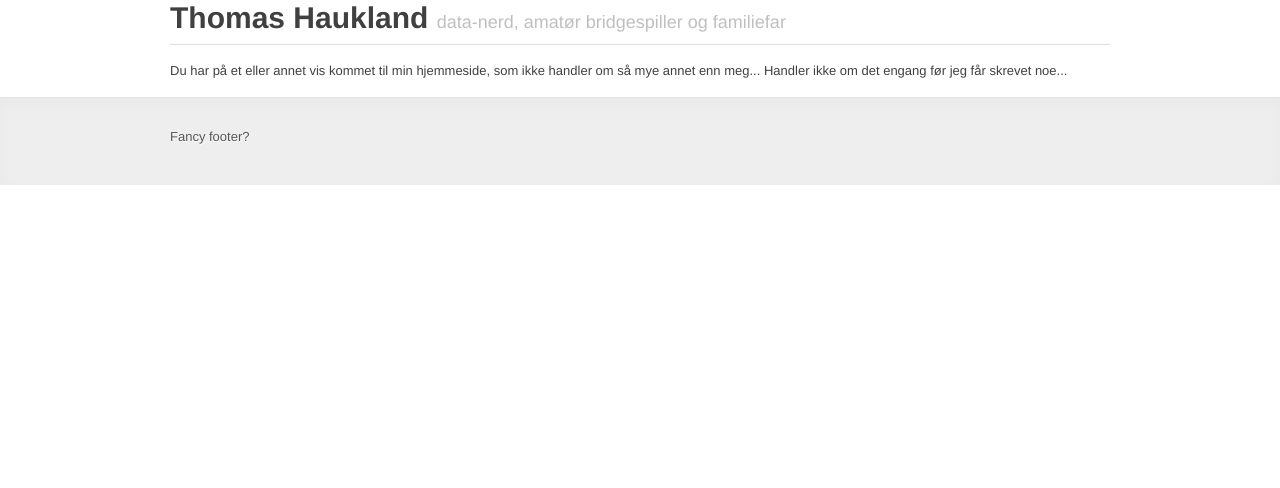
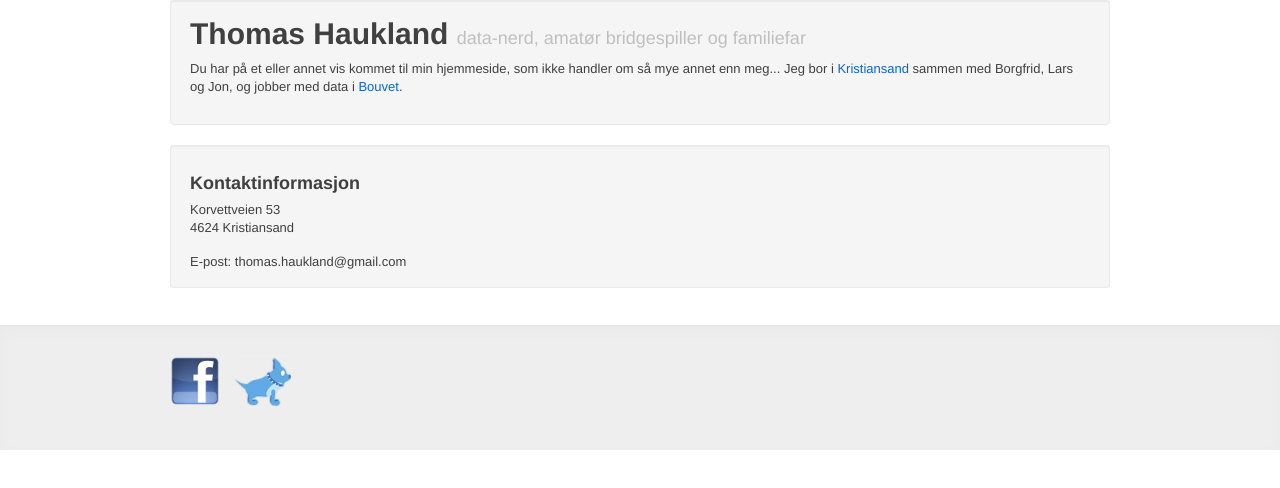
Before and after one commit to tompi/Homepage, a plain HTML site: page war/index.html in a window 1280 px wide. Drawn offline with Linux system fonts and the light colour scheme.

Commit message:
v0.0.0.3

```diff
--- a/war/css/thomas.css
+++ b/war/css/thomas.css
@@ -11,3 +11,15 @@
 .footer p {
   color: #555;
 }
+
+.footer p a {
+	padding-right: 10px;
+}
+
+.page-header {
+	padding-top: 15px;
+}
+
+.topwell {
+	padding-top: 15px;
+}
--- a/war/index.html
+++ b/war/index.html
@@ -9,18 +9,29 @@
 
   <body>
   	<div class="container">
-  	<section>
-  	<div class="page-header">
-    	<h1>Thomas Haukland <small>data-nerd, amatør bridgespiller og familiefar</h1>
+  		<div class="well page-header">
+    		<h1>Thomas Haukland <small>data-nerd, amatør bridgespiller og familiefar</h1>
+    		<p>
+    		Du har på et eller annet vis kommet til min hjemmeside, som ikke handler om så mye annet enn meg...
+    		Jeg bor i <a href="http://maps.google.no/maps?q=korvettveien+53&hl=no&ll=58.101831,7.949638&spn=0.129531,0.41851&sll=61.143235,9.09668&sspn=14.222854,53.569336&vpsrc=6&hnear=Korvettveien+53,+4624+Kristiansand,+Vest-Agder&t=m&z=12">Kristiansand</a>
+    		sammen med Borgfrid, Lars og Jon, og jobber med data i <a href="http://www.bouvet.no">Bouvet</a>.
+    		</p>
+    	</div>
+    	<div class="well">
+    		<h3>Kontaktinformasjon</h3>
+    		<address>
+    			Korvettveien 53<br/>
+    			4624 Kristiansand<br/>
+    		</address>
+    		E-post: thomas.haukland@gmail.com
+    	</div>
     </div>
-    Du har på et eller annet vis kommet til min hjemmeside, som ikke handler om så mye annet enn meg... Handler ikke om det engang før jeg får skrevet noe...
 
-    </section>
-    </div>
     <footer class="footer">
     	<div class="container">
     		<p>
-    		Fancy footer?
+    		<a href="#"><img src="images/icons/facebook.png" alt="Facebook"/></a>
+    		<a href="#"><img src="images/icons/woofer.png" alt="Woofer"/></a>
     		</p>
     	</div>
     </footer>
```
Also changed, not shown: war/images/facebook.JPG (added), war/images/icons/facebook.png (added), war/images/icons/woofer.png (added).
